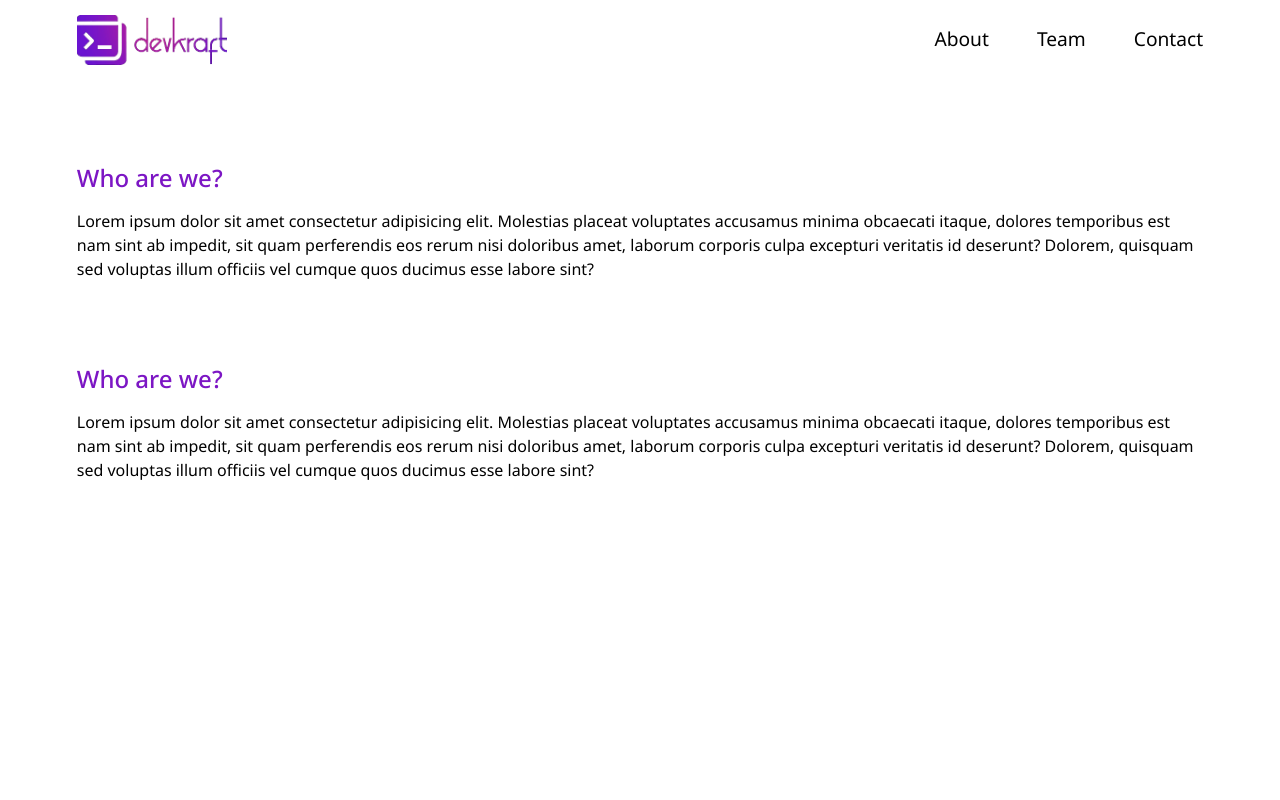
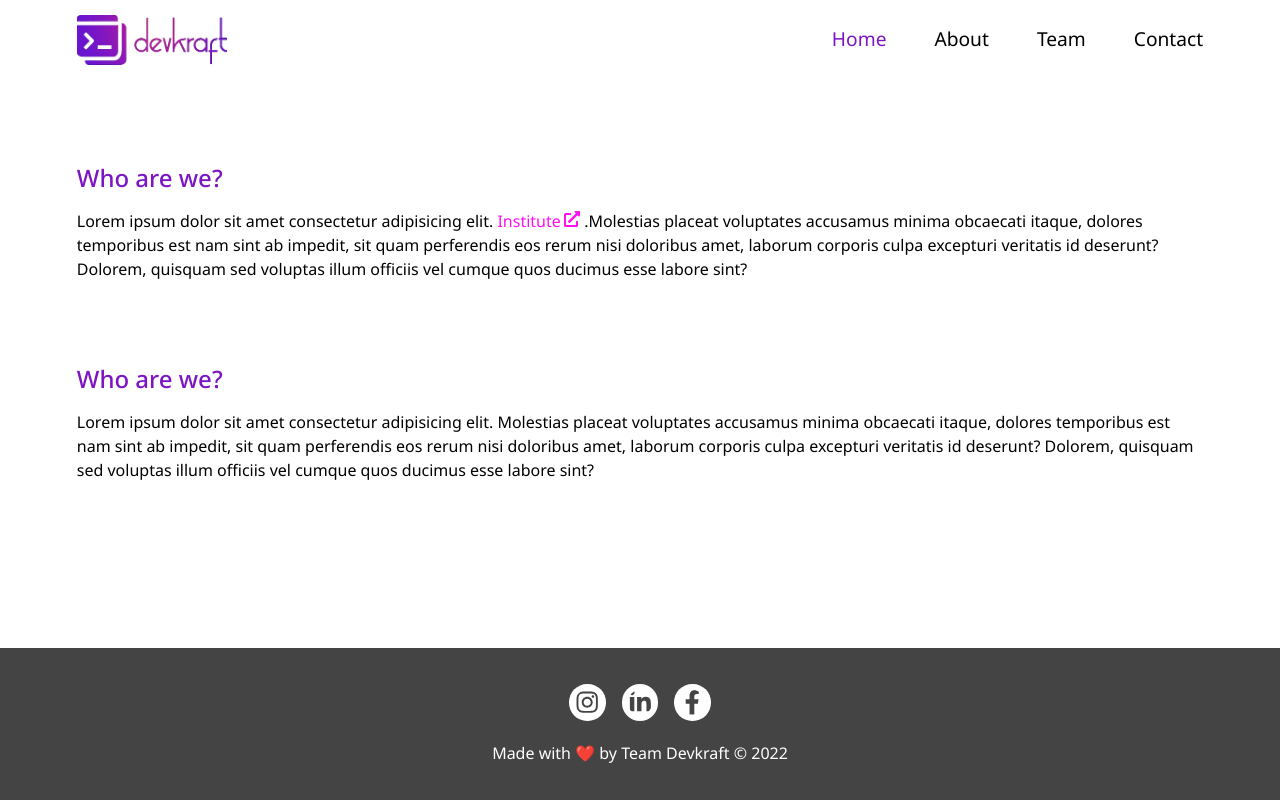
Before and after one commit to yashjawale/devkraft-web, a React (Create React App) app: page / in a window 1280 px wide. Built offline with nearby package versions, Linux system fonts and the light colour scheme; a web font is replaced by a local one.

Commit message:
Added Footer

```diff
--- a/src/App.js
+++ b/src/App.js
@@ -6,6 +6,7 @@ import About from "./pages/About";
 import Team from "./pages/Team";
 import Contact from "./pages/Contact";
 import Navbar from "./components/Navbar";
+import Footer from "./components/Footer";
 
 function App() {
   return (
@@ -20,6 +21,7 @@ function App() {
             <Route path="/contact" element={<Contact />} />
           </Routes>
         </div>
+        <Footer />
       </Router>
     </div>
   );
--- a/src/App.scss
+++ b/src/App.scss
@@ -1,7 +1,14 @@
 @use "./styles/global";
 @use "./styles/nav";
 @use "./styles/layout";
+@use "./styles/footer";
 
+.App {
+  display: flex;
+  flex-direction: column;
+  align-items: center;
+}
 .pages {
   min-width: 100%;
+  flex: 1;
 }
--- /dev/null
+++ b/src/components/Footer.js
@@ -0,0 +1,32 @@
+import { FiFacebook, FiInstagram, FiLinkedin } from "react-icons/fi";
+import { FaFacebookF, FaInstagram, FaLinkedinIn } from "react-icons/fa";
+
+const Footer = () => {
+  return (
+    <footer>
+      <div className="footer-container">
+        <div>
+          <div className="icon-container">
+            {/* <FiInstagram />
+            <FiLinkedin />
+            <FiFacebook /> */}
+            <a href="#">
+              <FaInstagram />
+            </a>
+            <a href="#">
+              <FaLinkedinIn />
+            </a>
+            <a href="#">
+              <FaFacebookF />
+            </a>
+          </div>
+        </div>
+        <div>
+          Made with ❤️ by Team Devkraft &copy; {new Date().getFullYear()}
+        </div>
+      </div>
+    </footer>
+  );
+};
+
+export default Footer;
--- /dev/null
+++ b/src/components/IconLink.js
@@ -0,0 +1,19 @@
+import { FiExternalLink } from "react-icons/fi";
+import { FaExternalLinkAlt } from "react-icons/fa";
+
+const IconLink = (props) => {
+  return (
+    <a
+      style={{ textDecoration: "none", color: "var(--secondary)" }}
+      href={props.to}
+      target={props.external ? "_blank" : false}
+      rel={props.external ? "noreferrer" : false}
+    >
+      {props.children}
+      {/* <FiExternalLink style={{ marginLeft: ".2em" }} /> */}
+      <FaExternalLinkAlt style={{ marginLeft: ".2em" }} />
+    </a>
+  );
+};
+
+export default IconLink;
--- a/src/components/Navbar.js
+++ b/src/components/Navbar.js
@@ -1,6 +1,7 @@
 import React, { useState } from "react";
 import { NavLink } from "react-router-dom";
 import { FaTimes, FaBars } from "react-icons/fa";
+// import { FiMenu, FiX } from "react-icons/fi";
 import logo from "../assets/devkraft-logo.png";
 
 const Navbar = () => {
@@ -9,10 +10,20 @@ const Navbar = () => {
   return (
     <nav>
       <div className="nav-container">
-        <NavLink exact to="/" className="nav-logo">
+        <NavLink
+          exact
+          to="/"
+          className="nav-logo"
+          onClick={() => setNavToggle(false)}
+        >
           <img src={logo} alt="Team Devkraft" className="logo" />
         </NavLink>
         <ul className={"nav-menu" + (navToggle ? " active" : "")}>
+          <li className="nav-item">
+            <NavLink onClick={handleToggle} exact to="/" className="nav-link">
+              Home
+            </NavLink>
+          </li>
           <li className="nav-item">
             <NavLink
               onClick={handleToggle}
@@ -46,6 +57,7 @@ const Navbar = () => {
         </ul>
         <div className="nav-icon" onClick={handleToggle}>
           {navToggle ? <FaTimes /> : <FaBars />}
+          {/* {navToggle ? <FiX /> : <FiMenu />} */}
         </div>
       </div>
     </nav>
--- a/src/pages/Home.js
+++ b/src/pages/Home.js
@@ -1,15 +1,19 @@
 import HeadedParagraph from "../components/HeadedParagraph";
+import IconLink from "../components/IconLink";
 
 const Home = () => {
   return (
     <>
       <HeadedParagraph title="Who are we?">
-        Lorem ipsum dolor sit amet consectetur adipisicing elit. Molestias
-        placeat voluptates accusamus minima obcaecati itaque, dolores temporibus
-        est nam sint ab impedit, sit quam perferendis eos rerum nisi doloribus
-        amet, laborum corporis culpa excepturi veritatis id deserunt? Dolorem,
-        quisquam sed voluptas illum officiis vel cumque quos ducimus esse labore
-        sint?
+        Lorem ipsum dolor sit amet consectetur adipisicing elit.{" "}
+        <IconLink to="https://www.google.com" external>
+          Institute
+        </IconLink>{" "}
+        .Molestias placeat voluptates accusamus minima obcaecati itaque, dolores
+        temporibus est nam sint ab impedit, sit quam perferendis eos rerum nisi
+        doloribus amet, laborum corporis culpa excepturi veritatis id deserunt?
+        Dolorem, quisquam sed voluptas illum officiis vel cumque quos ducimus
+        esse labore sint?
       </HeadedParagraph>
       <HeadedParagraph title="Who are we?">
         Lorem ipsum dolor sit amet consectetur adipisicing elit. Molestias
--- /dev/null
+++ b/src/styles/_footer.scss
@@ -0,0 +1,36 @@
+footer {
+  position: absolute;
+  bottom: 0;
+  width: 100vw;
+  background: var(--footer-bg);
+  color: var(--footer-color);
+  padding: 2.275rem var(--gutter-width);
+  display: flex;
+  justify-content: center;
+  align-items: center;
+}
+.footer-container {
+  display: flex;
+  align-items: center;
+  justify-content: center;
+  width: 100%;
+  max-width: 1500px;
+  flex-direction: column;
+}
+.icon-container {
+  display: grid;
+  grid-template-columns: repeat(3, 1fr);
+  gap: 16px;
+  margin-bottom: 1rem;
+  a > * {
+    font-size: 2.275rem;
+    padding: 6px;
+    background-color: var(--footer-color);
+    color: var(--footer-bg);
+    border-radius: 50%;
+    transition: transform 0.2s ease;
+    &:hover {
+      transform: translateY(-4px);
+    }
+  }
+}
--- a/src/styles/_global.scss
+++ b/src/styles/_global.scss
@@ -9,6 +9,9 @@
   --nav-bg: #fff;
   --nav-link: #010101;
   --nav-link-hover: var(--primary);
+  --footer-bg: #444444;
+  --footer-color: #fefefe;
+  --footer-hover: var(--primary);
 
   --gutter-width: 6vw;
   --gap: 80px;
```
